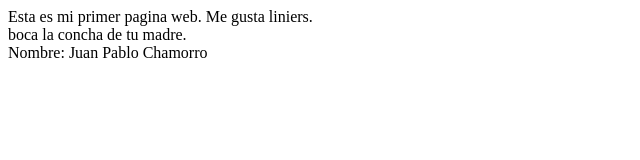
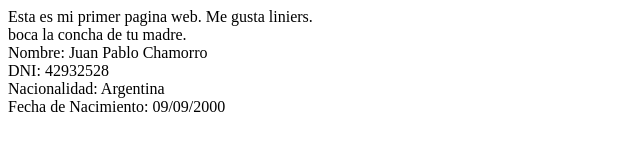
Before and after one commit to jpchpj/html_1, a plain HTML site: page index.html in a window 1280 px wide. Shown: the whole page, without its empty margins (0-640 px from the left). Drawn offline with Linux system fonts and the light colour scheme.

Commit message:
Datos Principales

```diff
--- a/index.html
+++ b/index.html
@@ -6,6 +6,9 @@
 <body>
 Esta es mi primer pagina web. Me gusta liniers. <br>
 boca la concha de tu madre. <br>
-Nombre: Juan Pablo Chamorro
+Nombre: Juan Pablo Chamorro <br>
+DNI: 42932528 <br>
+Nacionalidad: Argentina <br>
+Fecha de Nacimiento: 09/09/2000
 </body>
 </html>
```
